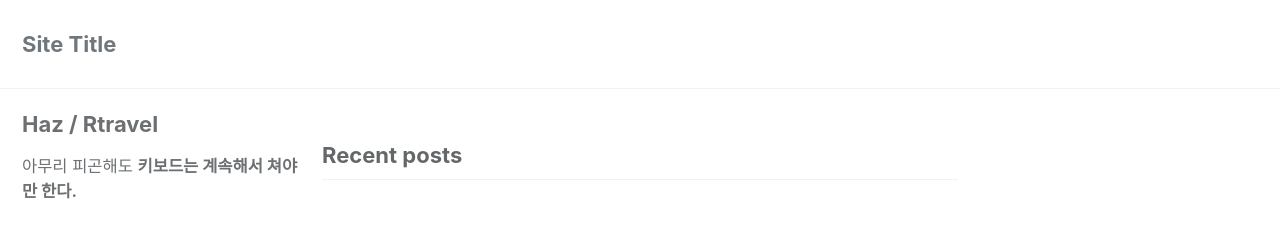
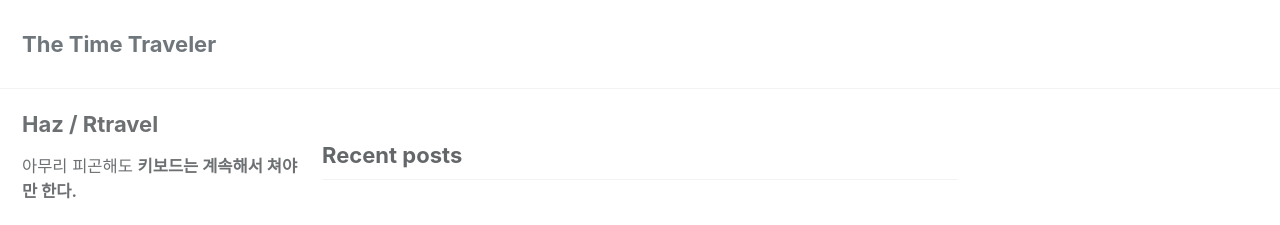
Before and after one commit to Haz-Rtravel/haz-rtravel.github.io, a Jekyll site: the page built from index.html, in a window 1280 px wide. Shown: the top 225 px of the page. Built offline with Jekyll 4.4.1, drawn with Linux system fonts in a browser that asks for light colours; cached includes are drawn as plain includes; the list of posts is cut into pages by our own code.

Commit message:
config change again

```diff
--- a/_config.yml
+++ b/_config.yml
@@ -16,7 +16,7 @@ minimal_mistakes_skin    : "default" # "air", "aqua", "contrast", "dark", "dirt"
 
 # Site Settings
 locale                   : "en-US"
-title                    : "Site Title"
+title                    : "The Time Traveler"
 title_separator          : "-"
 subtitle                 : # site tagline that appears below site title in masthead
 name                     : "Haz / Rtravel"
```
